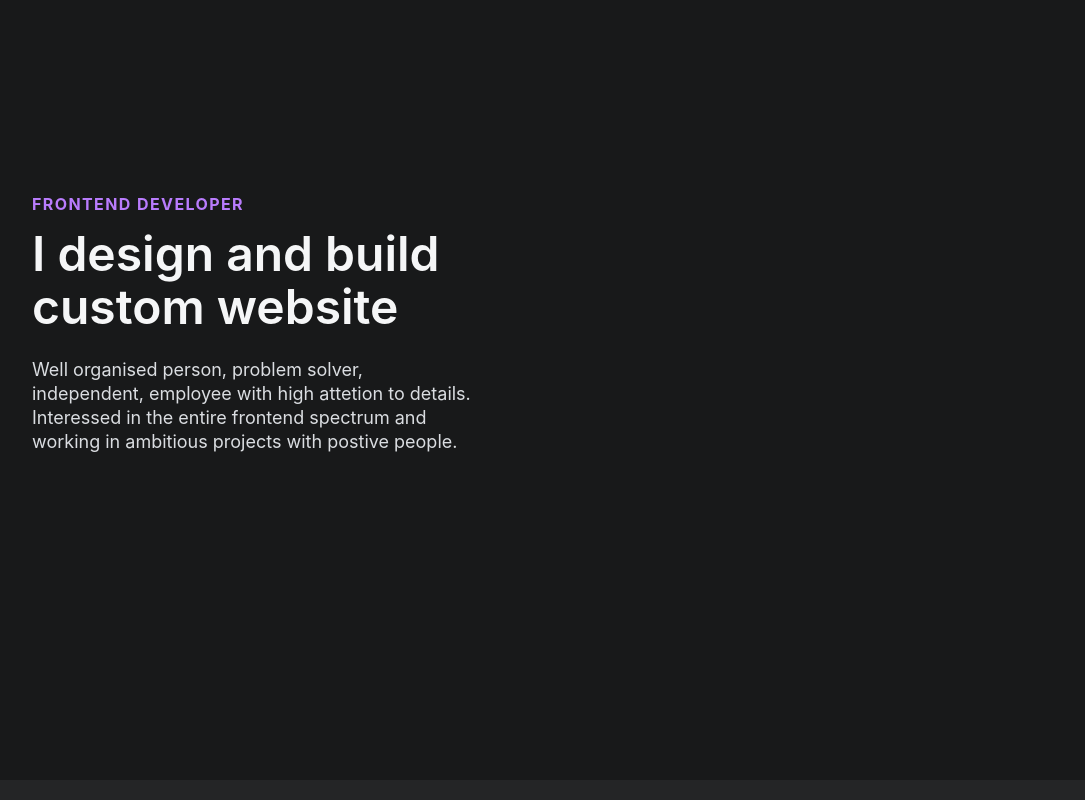
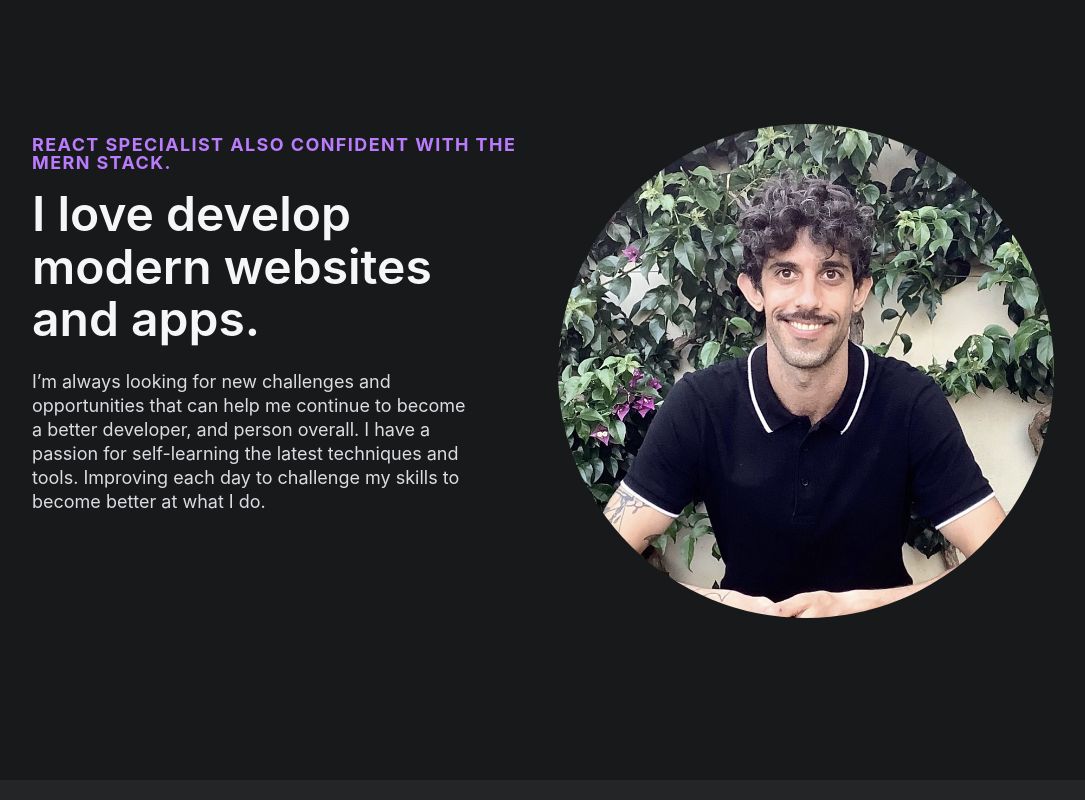
Before and after one commit to fbrzrvn/fabrizioervini.com, a React (Create React App) app: page / in a window 1280 px wide. Shown: the part 820-1620 px from the top of the page, without its empty margins (97-1182 px from the left). Built offline with nearby package versions, Linux system fonts and the light colour scheme.

Commit message:
feat: add profile img and update about section

```diff
--- a/src/components/Section/data.js
+++ b/src/components/Section/data.js
@@ -1,11 +1,13 @@
+import ProfileImg from '../../assets/profile.jpeg';
+
 export const aboutSection = {
   id: 'about',
-  topLine: 'frontend developer',
-  headLine: 'I design and build custom website',
+  topLine: 'React specialist also confident with the MERN stack.',
+  headLine: 'I love develop modern websites and apps.',
   description:
-    'Well organised person, problem solver, independent, employee with high attetion to details. Interessed in the entire frontend spectrum and working in ambitious projects with postive people.',
+    'I’m always looking for new challenges and opportunities that can help me continue to become a better developer, and person overall. I have a passion for self-learning the latest techniques and tools. Improving each day to challenge my skills to become better at what I do.',
   imgStart: false,
-  img: '',
+  img: ProfileImg,
   alt: 'Profile',
 };
 
--- a/src/components/Section/styles.js
+++ b/src/components/Section/styles.js
@@ -28,6 +28,7 @@ export const SectionRow = styled.div`
   @media screen and (max-width: 768px) {
     grid-template-areas: ${({ imgStart }) =>
       imgStart ? `"col1" "col2"` : `"col1 col1" "col2 col2"`};
+    display: block;
   }
 `;
 
@@ -51,8 +52,8 @@ export const TextWrapper = styled.div`
 
 export const TopLine = styled.p`
   color: ${({ theme }) => theme.primary};
-  font-size: 16px;
-  line-height: 16px;
+  font-size: 18px;
+  line-height: 18px;
   font-weight: 700;
   letter-spacing: 1.4px;
   text-transform: uppercase;
@@ -90,6 +91,7 @@ export const ImgWrap = styled.div`
 
 export const Img = styled.img`
   width: 100%;
-  margin-bottom: 10px;
+  border-radius: 50%;
+  filter: grayscale(25%);
   padding-right: 0;
 `;
```
Also changed, not shown: src/assets/profile.jpeg (added).
